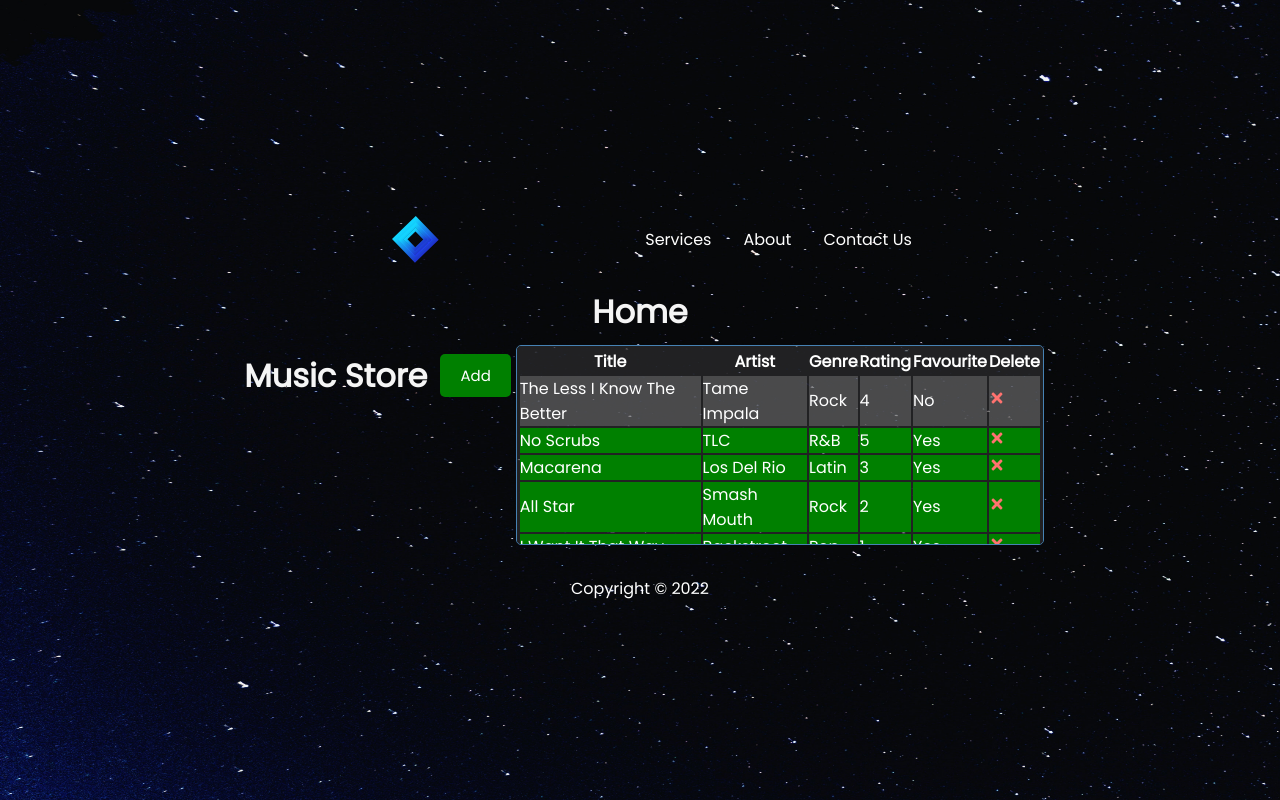
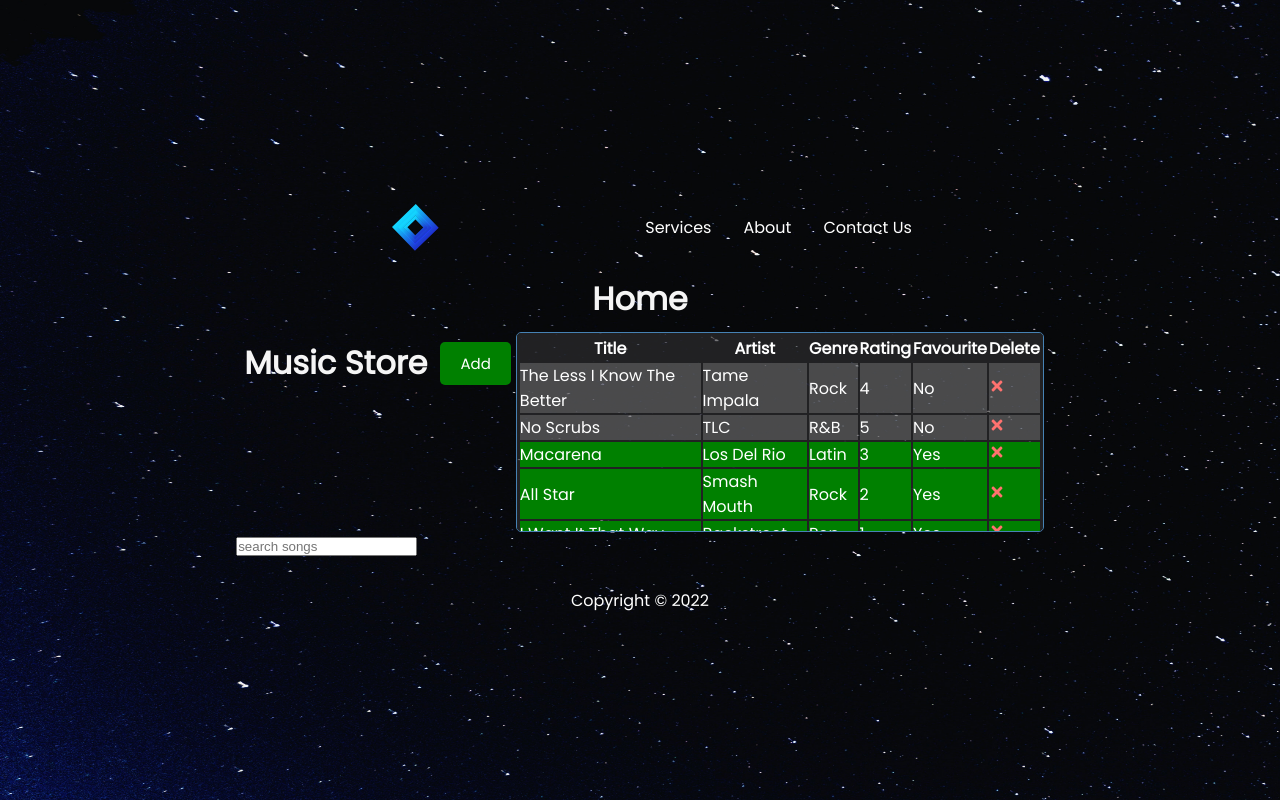
Before and after one commit to therealabdi2/music_store, a React (Create React App) app: page / in a window 1280 px wide. Built offline with nearby package versions, Linux system fonts and the light colour scheme; data requests are answered from the project's data file.

Commit message:
[CHG] move api to service add class component

```diff
--- a/db.json
+++ b/db.json
@@ -14,7 +14,7 @@
       "artist": "TLC",
       "genre": "R&B",
       "rating": 5,
-      "favourite": true
+      "favourite": false
     },
     {
       "id": 3,
--- a/src/App.js
+++ b/src/App.js
@@ -7,10 +7,14 @@ import Footer from "./components/Footer";
 import About from "./components/About";
 import Navbar from "./components/Navbar";
 import Home from "./components/pages/Home";
+import SongList from "./components/song-list/song-list.component";
+import { fetchSongs, fetchSong } from "./services/api";
+
 function App() {
     const [showAddSong, setShowAddSong] = useState(false);
 
     const [songs, setSongs] = useState([]);
+    const [filteredSongs, setFilteredSongs] = useState([]);
 
     useEffect(() => {
         const getSongs = async () => {
@@ -18,19 +22,7 @@ function App() {
             setSongs(songsFromServer);
         };
         getSongs();
-    }, [songs]);
-
-    const fetchSongs = async () => {
-        const res = await fetch("http://localhost:5000/songs");
-        const data = await res.json();
-        return data;
-    };
-
-    const fetchSong = async (id) => {
-        const res = await fetch(`http://localhost:5000/songs/${id}`);
-        const data = await res.json();
-        return data;
-    };
+    }, []);
 
     // Add Song
     const addSong = async (song) => {
@@ -73,9 +65,18 @@ function App() {
         setSongs(songs.map((song) => (song.id === id ? { ...song, favourite: !data.favourite } : song)));
     };
 
+    const onSearchChange = (event) => {
+        const searchField = event.target.value.toLowerCase();
+        const allSongs = songs;
+        const filteredSongsList = allSongs.filter((song) => {
+            return song.title.toLowerCase().includes(searchField);
+        });
+        setFilteredSongs(filteredSongsList);
+    };
+
     return (
         <Router>
-            <div className="">
+            <div>
                 <Navbar />
                 <Routes>
                     <Route path="/" element={<Home />} />
@@ -83,6 +84,7 @@ function App() {
                 <Routes>
                     <Route path="/about" element={<About />} />
                 </Routes>
+
                 <div style={{ display: "flex" }}>
                     <div className="">
                         <Header onAdd={() => setShowAddSong(!showAddSong)} showAdd={showAddSong} />
@@ -91,6 +93,8 @@ function App() {
 
                     <div className="container">{songs.length > 0 ? <Songs songs={songs} onDelete={deleteSong} onToggle={toggleFavorite} /> : <p style={{ color: "white" }}>No songs to show</p>}</div>
                 </div>
+                <input className="search-box" placeholder="search songs" onChange={onSearchChange} />
+                <SongList songs={filteredSongs} />
                 <Footer />
             </div>
         </Router>
--- /dev/null
+++ b/src/components/song-list/song-list.component.js
@@ -0,0 +1,18 @@
+import { Component } from "react";
+
+class SongList extends Component {
+    render() {
+        return (
+            <div>
+                {this.props.songs.map((song) => (
+                    <div key={song.id}>
+                        <h3>{song.title}</h3>
+                        <p>{song.artist}</p>
+                    </div>
+                ))}
+            </div>
+        );
+    }
+}
+
+export default SongList;
--- /dev/null
+++ b/src/services/api.js
@@ -0,0 +1,13 @@
+const fetchSongs = async () => {
+    const res = await fetch("http://localhost:5000/songs");
+    const data = await res.json();
+    return data;
+};
+
+const fetchSong = async (id) => {
+    const res = await fetch(`http://localhost:5000/songs/${id}`);
+    const data = await res.json();
+    return data;
+};
+
+export { fetchSongs, fetchSong };
```
Also changed, not shown: src/components/SearchBox.js (added).
